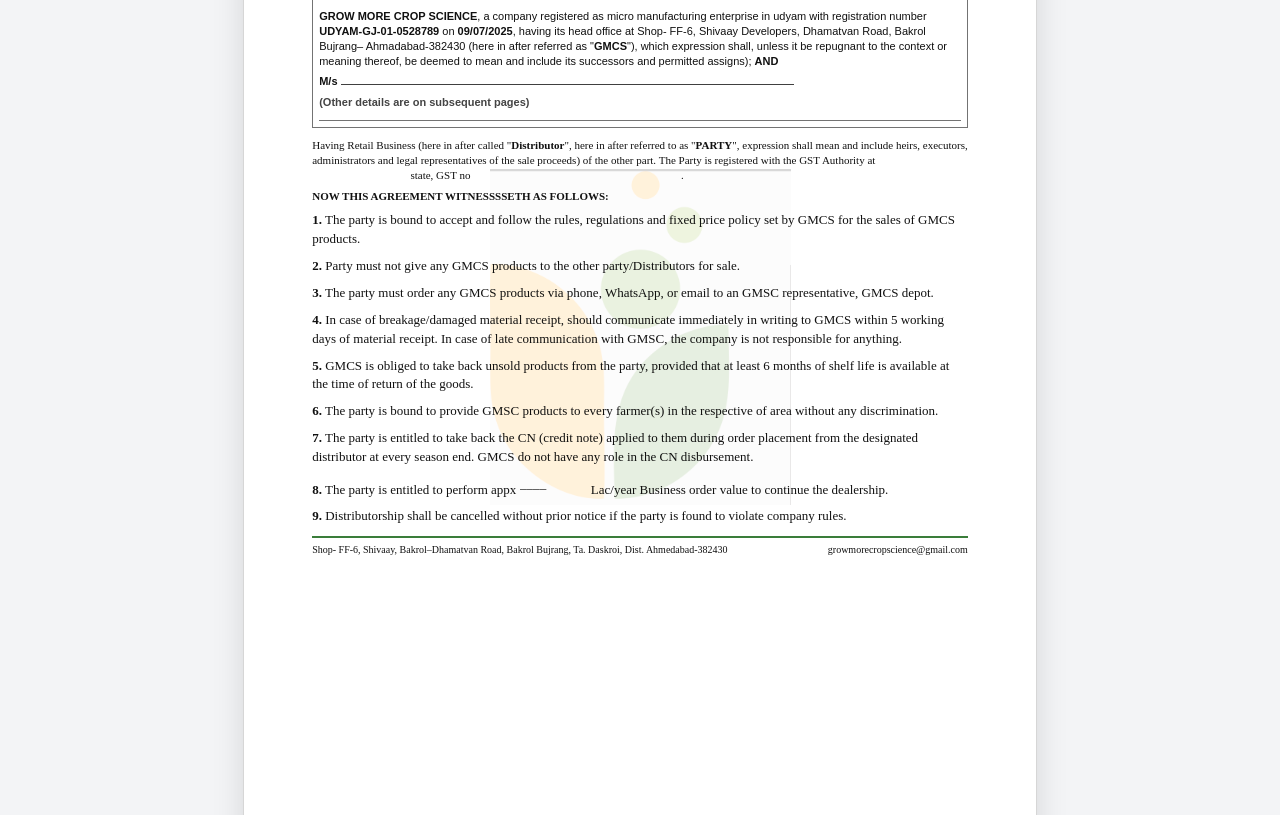
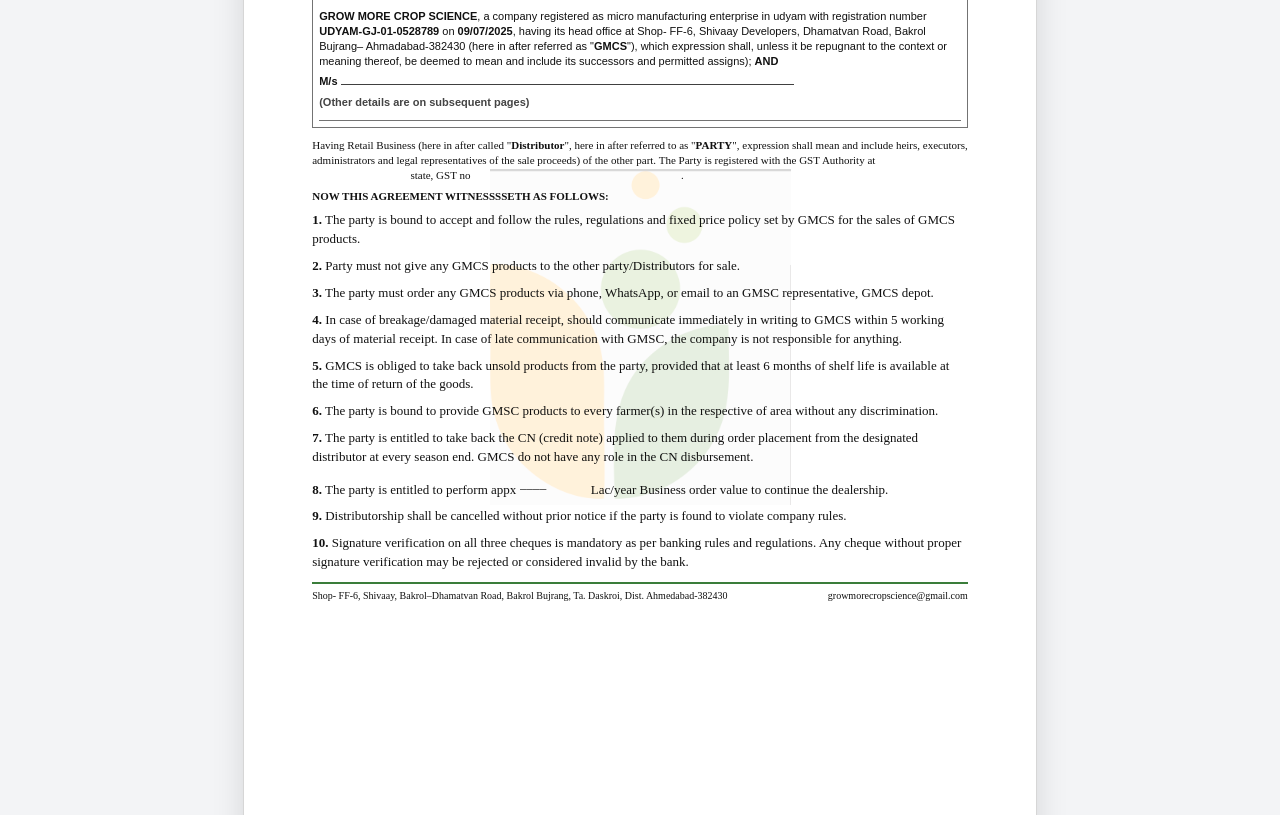
Before and after one commit to aartipanchal/GrowMore092, a plain HTML site: page distributor-contract.html in a window 1280 px wide. Shown: the part 285-1100 px from the top of the page. Drawn offline with Linux system fonts and the light colour scheme.

Commit message:
new term and condition

```diff
--- a/distributor-contract.html
+++ b/distributor-contract.html
@@ -110,6 +110,10 @@
             <p class="para para--tight">
               <strong>9.</strong> Distributorship shall be cancelled without prior notice if the party is
               found to violate company rules.
+            </p>
+             <p class="para para--tight">
+              <strong>10.</strong> Signature verification on all three cheques is mandatory as per banking rules and regulations.
+              Any cheque without proper signature verification may be rejected or considered invalid by the bank.
             </p>
           </div>
 
```
